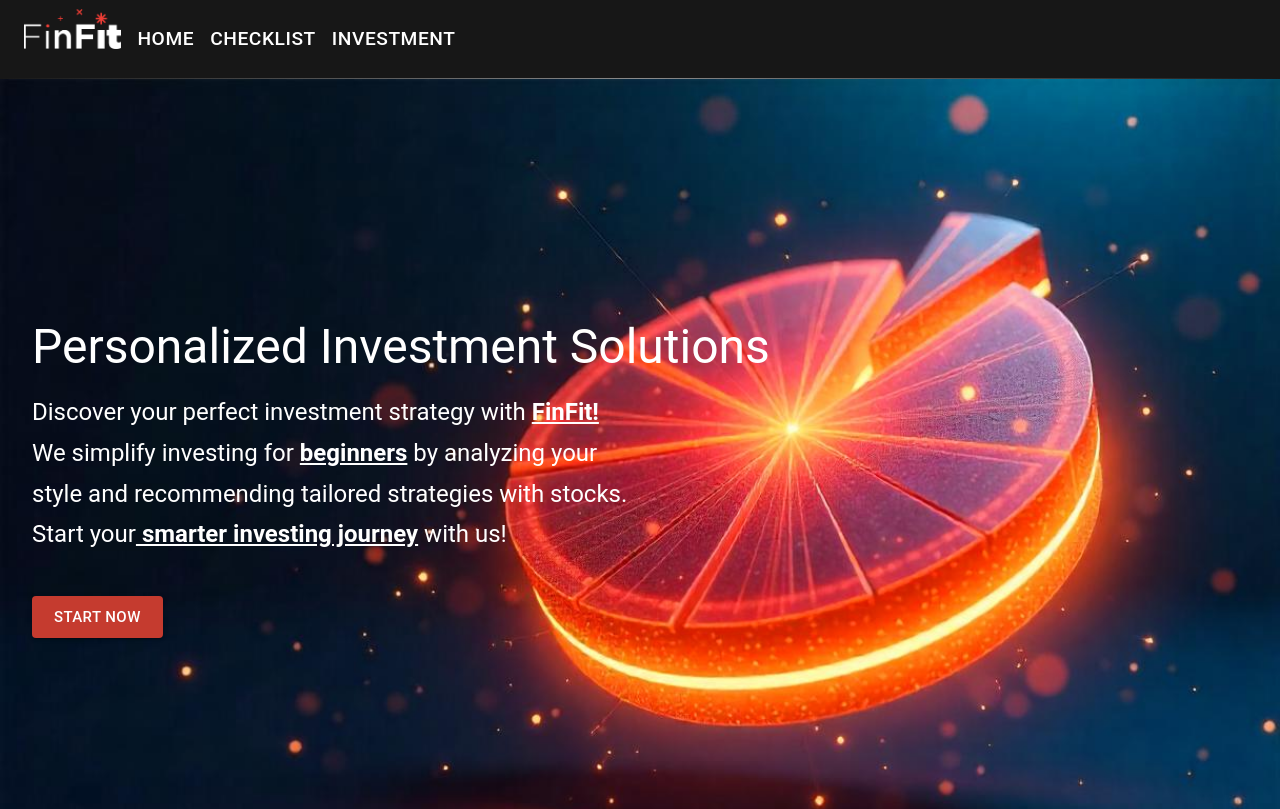
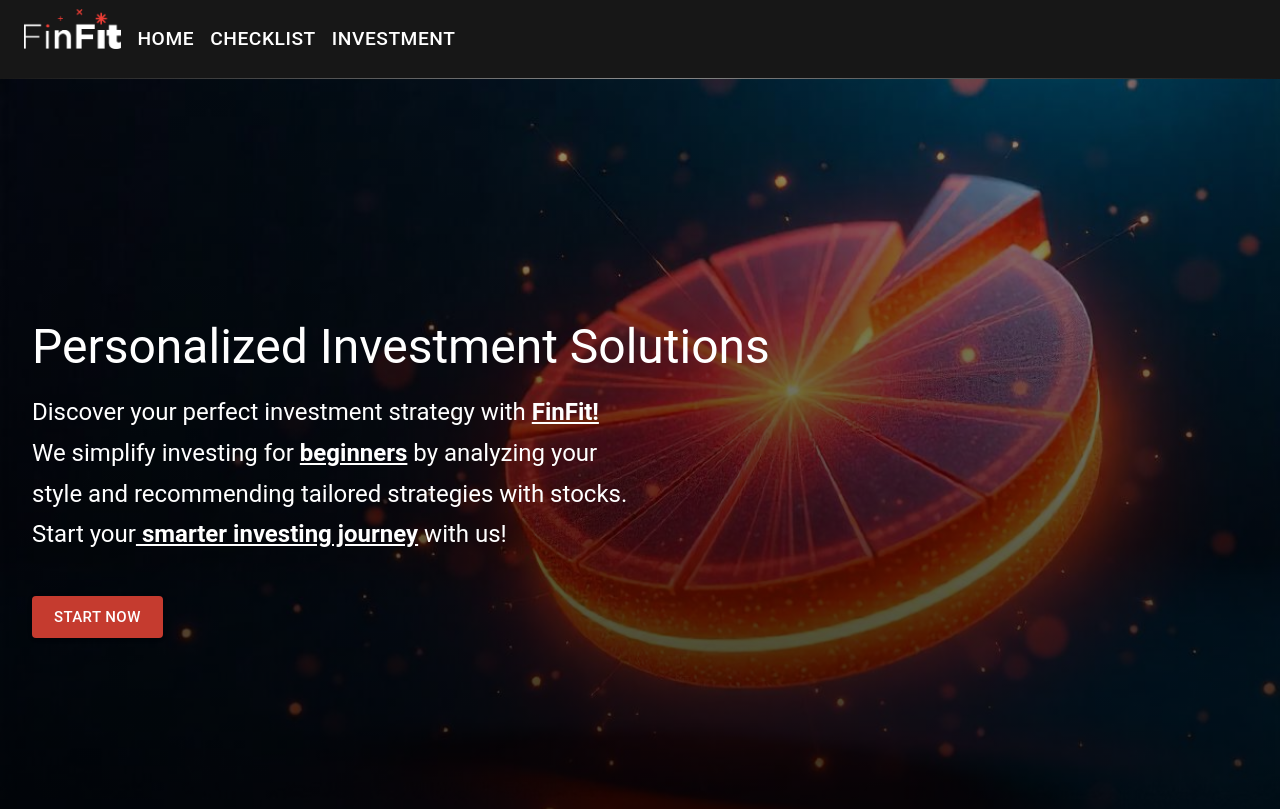
Before and after one commit to YeomChaeeun/goscs-fe, a React (Vite) app: page / in a window 1280 px wide. Shown: the top 809 px of the page. Built offline with nearby package versions, Linux system fonts and the light colour scheme.

Commit message:
feat: backgroundImage gradient 적용

```diff
--- a/src/components/home/MainSection.tsx
+++ b/src/components/home/MainSection.tsx
@@ -4,10 +4,7 @@ import { styled } from "@mui/material/styles";
 import backgroundImg from "/src/assets/background_img.png";
 
 const HeroSection = styled(Box)(({ theme }) => ({
-  backgroundImage: `
-  linear-gradient(to right, rgba(0, 0, 0, 0.0), rgba(0, 0, 0, 0), rgba(0, 0, 0, 0.0)),
-  url(${backgroundImg})
-`,
+  backgroundImage: `linear-gradient(rgba(0, 0, 0, 0.4), rgba(0, 0, 0, 0.8)), url(${backgroundImg})`,
   minHeight: "100vh",
   display: "flex",
   flexDirection: "column",
@@ -15,7 +12,7 @@ const HeroSection = styled(Box)(({ theme }) => ({
   alignItems: "flex-start",
   padding: theme.spacing(4),
   backgroundSize: "cover",
-  backgroundPosition: "calc10% center",
+  backgroundPosition: "center center",
   color: "white",
 }));
 
```
